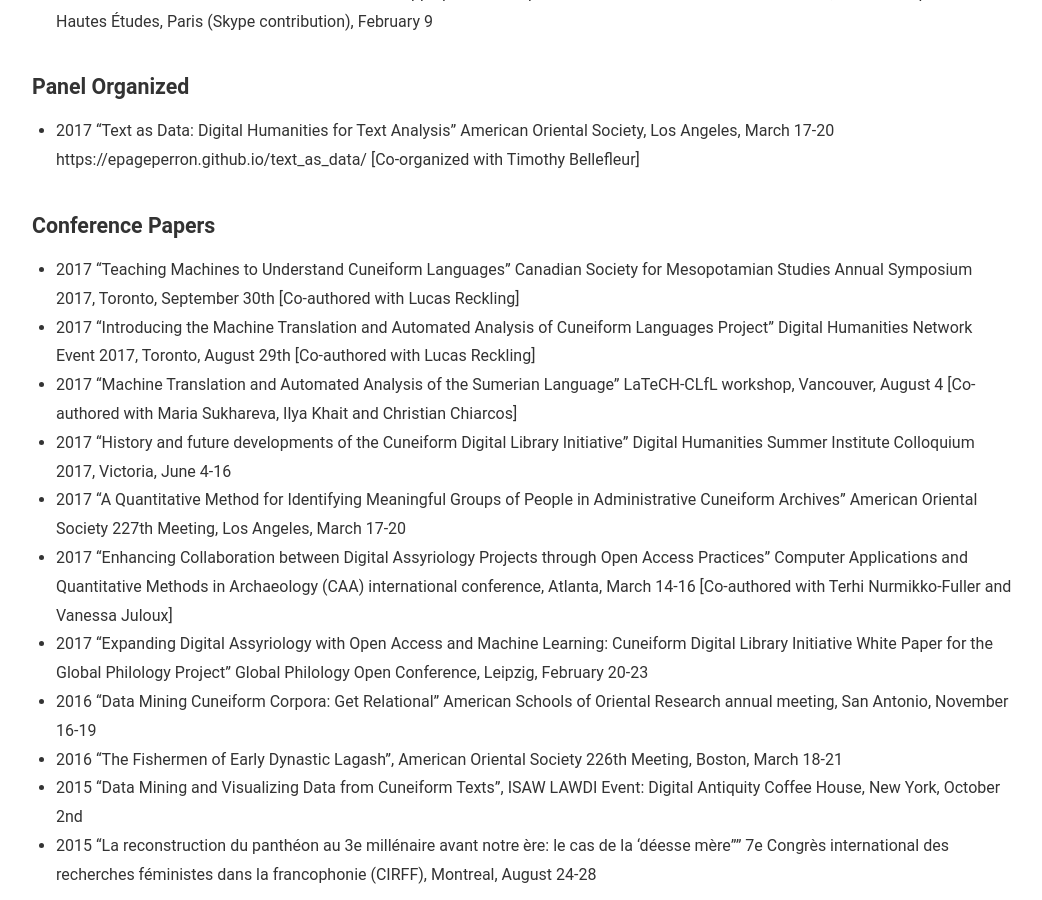
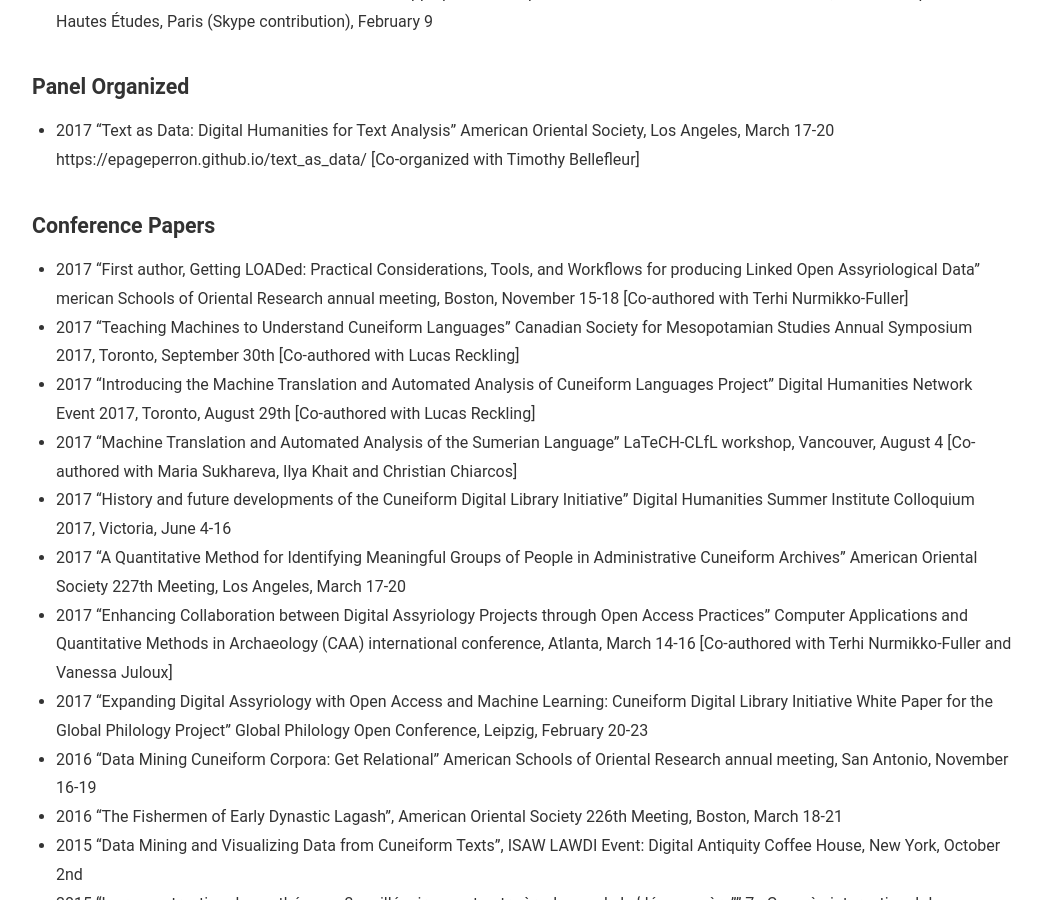
Before and after one commit to epageperron/epageperron.info, a Jekyll site: the page built from publications.md, in a window 1280 px wide and 900 px high, scrolled down 1123 px. Shown: the whole window, without its empty margins (118-1160 px from the left). Built offline with Jekyll 4.4.1, drawn with Linux system fonts in a browser that asks for light colours.

Commit message:
Update publications.md

```diff
--- a/publications.md
+++ b/publications.md
@@ -30,6 +30,7 @@
 - 2017	“Text as Data: Digital Humanities for Text Analysis” American Oriental Society, Los Angeles, March 17-20 https://epageperron.github.io/text_as_data/ \[Co-organized with Timothy Bellefleur\]
 
 ### Conference Papers
+- 2017 "First author, Getting LOADed: Practical Considerations, Tools, and Workflows for producing Linked Open Assyriological Data" merican Schools of Oriental Research annual meeting, Boston, November 15-18  \[Co-authored with Terhi Nurmikko-Fuller\]
 - 2017	“Teaching Machines to Understand Cuneiform Languages” Canadian Society for Mesopotamian Studies Annual Symposium 2017, Toronto, September 30th \[Co-authored with Lucas Reckling\]
 - 2017	“Introducing the Machine Translation and Automated Analysis of Cuneiform Languages Project” Digital Humanities Network Event 2017, Toronto, August 29th \[Co-authored with Lucas Reckling\]
 - 2017 	“Machine Translation and Automated Analysis of the Sumerian Language” LaTeCH-CLfL workshop, Vancouver, August 4 \[Co-authored with Maria Sukhareva, Ilya Khait and Christian Chiarcos\]
```
